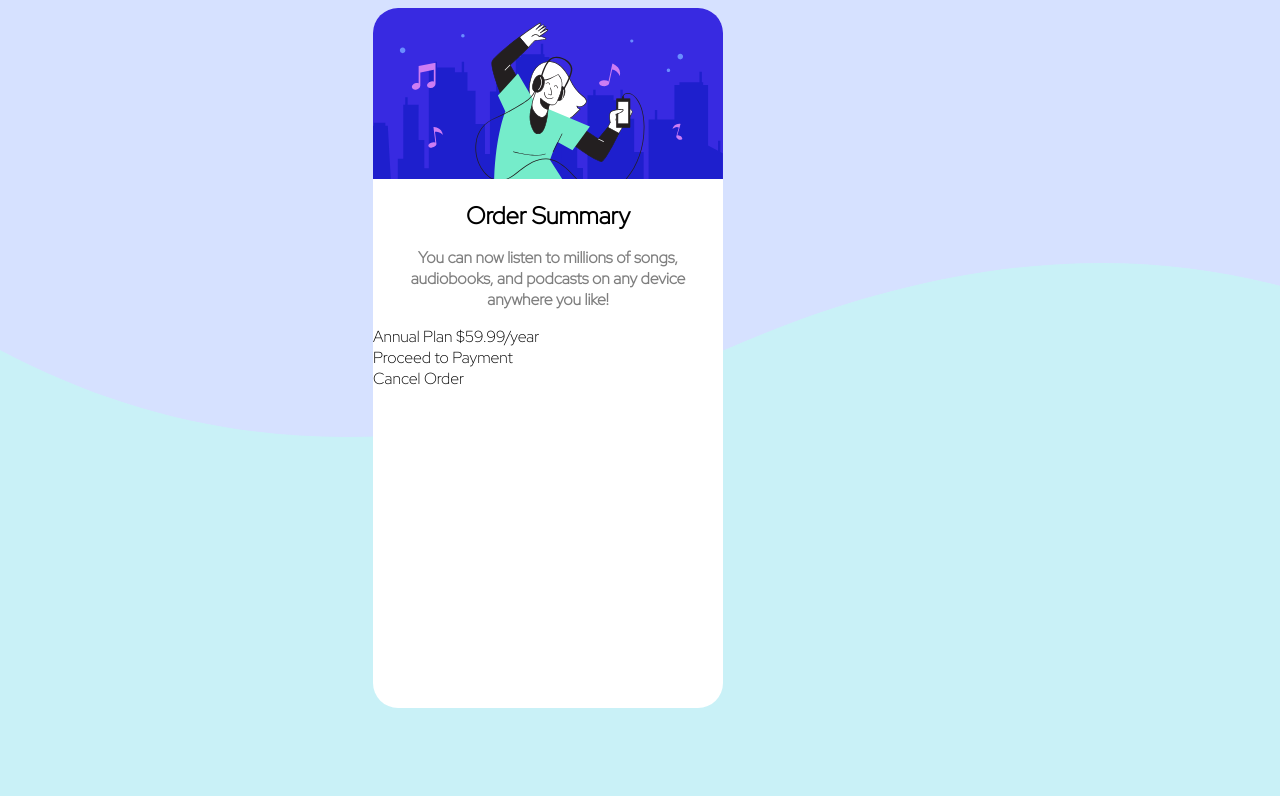
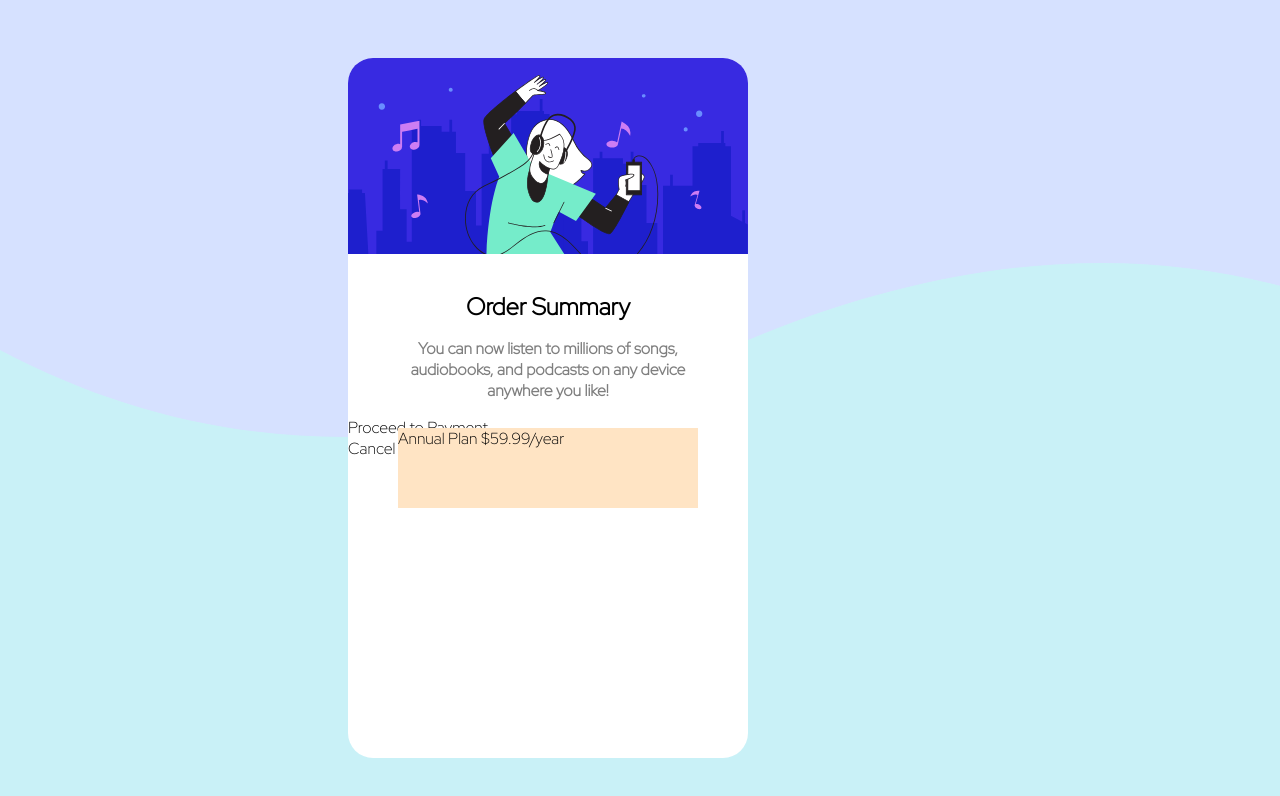
Before and after one commit to KAMA-Kasckak-Martin/Order-summary-component, a plain HTML site: page index.html in a window 1280 px wide. Drawn offline with Linux system fonts and the light colour scheme.

Commit message:
feat: center the box

```diff
--- a/style.css
+++ b/style.css
@@ -8,10 +8,14 @@ body {
   background-image: url(/images/pattern-background-desktop.svg);
   background-repeat: no-repeat;
   background-color: rgb(201, 241, 247);
+  display: flex;
+  justify-content: center;
+  align-items: center;
+  min-height: 100vh;
 }
 
 .box {
-  width: 350px;
+  width: 400px;
   height: 700px;
   border-radius: 25px;
   overflow: hidden;
@@ -27,6 +31,8 @@ img {
 p {
   text-align: center;
   margin: 1rem;
+  padding-left: 2rem;
+  padding-right: 2rem;
   opacity: 0.5;
   font-weight: 600;
 }
@@ -36,7 +42,16 @@ h1 {
   font-weight: 900;
   font-size: 1.5rem;
   text-align: center;
+  padding-top: 1rem;
 }
 
 .buy {
+  display: grid;
+  width: 300px;
+  height: 80px;
+  background-color: bisque;
+  position: absolute;
+  top: 370px;
+  left: 50px;
+  grid-template-columns: ;
 }
```
